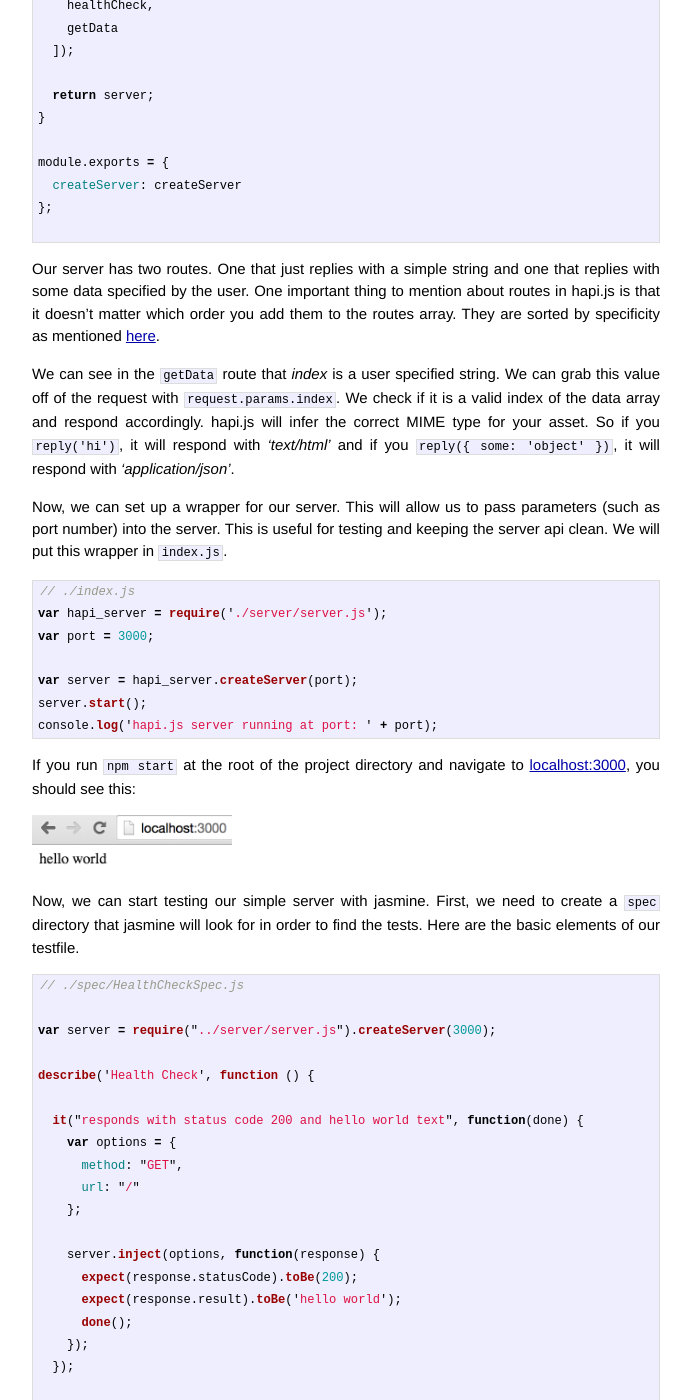
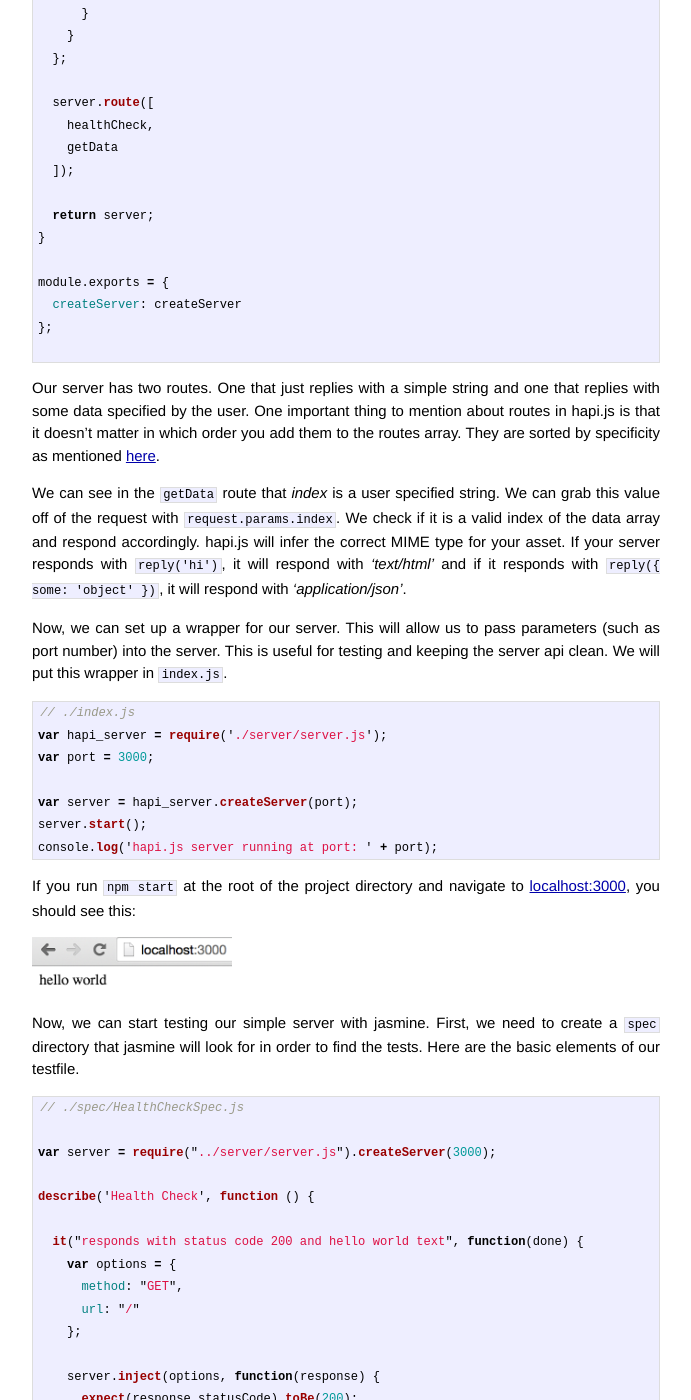
Before and after one commit to dennis-johnson-dev/songawee.github.io, a Jekyll site: the page built from _posts/2015-2-5-testing-hapi.js.markdown, in a window 1280 px wide and 1400 px high, scrolled down 1617 px. Shown: the whole window, without its empty margins (294-985 px from the left). Built offline with Jekyll 4.4.1, drawn with Linux system fonts in a browser that asks for light colours; Markdown is read by kramdown in place of the engine named in the settings; comment, search, counter and statistics services are not loaded; some of the changed text lies outside the part shown.

Commit message:
Fix up wording

````diff
--- a/_posts/2015-2-5-testing-hapi.js.markdown
+++ b/_posts/2015-2-5-testing-hapi.js.markdown
@@ -34,7 +34,8 @@ Let's configure our package.json so we can run `npm start` and `npm test`. Here
 We can place our server in a directory named `server` and call it `server.js`. We can create a data fixture to simulate the result of some data fetching.
 
 ```js
-//./spec/fixtures/data.js
+// ./spec/fixtures/data.js
+
 module.exports = [
   {
     message: 'hello'
@@ -43,9 +44,13 @@ module.exports = [
     message: 'world'
   }
 ];
+
 ```
 
+<br />
+
 ```js
+
 // ./server/server.js
 var Hapi = require("hapi");
 var data = require("../spec/fixtures/data");
@@ -89,9 +94,9 @@ module.exports = {
 
 ```
 
-Our server has two routes. One that just replies with a simple string and one that replies with some data specified by the user. One important thing to mention about routes in hapi.js is that it doesn't matter which order you add them to the routes array. They are sorted by specificity as mentioned [here](http://hapijs.com/api#path-matching-order).
+Our server has two routes. One that just replies with a simple string and one that replies with some data specified by the user. One important thing to mention about routes in hapi.js is that it doesn't matter in which order you add them to the routes array. They are sorted by specificity as mentioned [here](http://hapijs.com/api#path-matching-order).
 
-We can see in the `getData` route that *index* is a user specified string. We can grab this value off of the request with `request.params.index`. We check if it is a valid index of the data array and respond accordingly. hapi.js will infer the correct MIME type for your asset. So if you `reply('hi')`, it will respond with *'text/html'* and if you `reply({ some: 'object' })`, it will respond with *'application/json'*.
+We can see in the `getData` route that *index* is a user specified string. We can grab this value off of the request with `request.params.index`. We check if it is a valid index of the data array and respond accordingly. hapi.js will infer the correct MIME type for your asset. If your server responds with `reply('hi')`, it will respond with *'text/html'* and if it responds with `reply({ some: 'object' })`, it will respond with *'application/json'*.
 
 Now, we can set up a wrapper for our server. This will allow us to pass parameters (such as port number) into the server. This is useful for testing and keeping the server api clean. We will put this wrapper in `index.js`.
 
````
Also changed, not shown: other parts of _posts/2015-2-5-testing-hapi.js.markdown (+2 -2 lines), _config.yml (line endings or trailing spaces).
